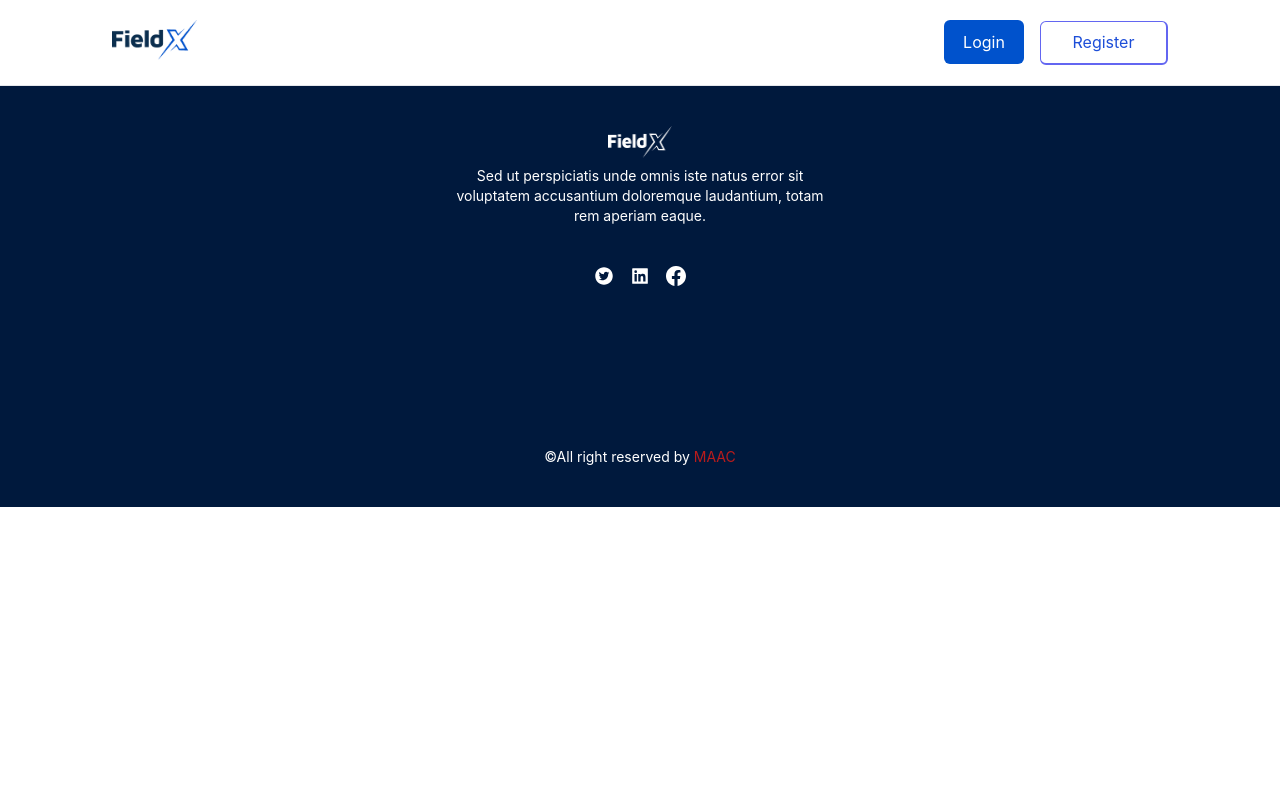
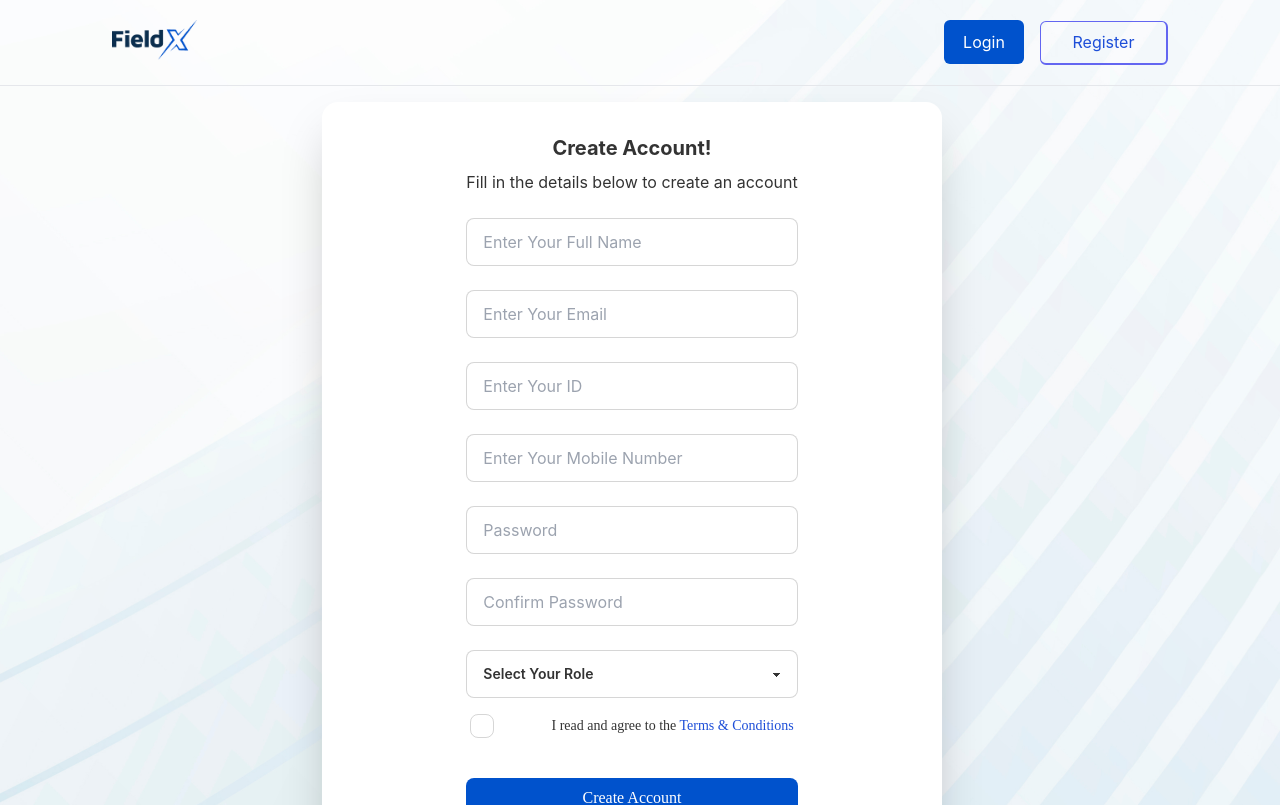
Before and after one commit to Mahbub-Sajon/MAACTASK, a React (Create React App) app: page /signin in a window 1280 px wide. Shown: the top 805 px of the page. Built offline with nearby package versions, Linux system fonts and the light colour scheme.

Commit message:
singup and login route set

```diff
--- a/src/App.js
+++ b/src/App.js
@@ -1,6 +1,5 @@
 import './App.css';
 import Home from './Pages/Home/Home';
-import Nav from './Pages/Components/Nav/Nav'
 import { Route, Routes } from 'react-router-dom';
 import Login from './Pages/Login/Login';
 import SignIn from './Pages/SignIn/SignIn';
@@ -10,7 +9,7 @@ import Footer from './Pages/Components/Footer/Footer';
 function App() {
   return (
     <div className='App'>
-     <Nav></Nav>
+
      <Routes>
       <Route path="/" element={<Home></Home>}></Route>
       <Route path="/login" element={<Login></Login>}></Route>
--- a/src/Pages/Home/Home.js
+++ b/src/Pages/Home/Home.js
@@ -7,10 +7,12 @@ import About from '../Components/About/About';
 import Faq from '../Components/Faq/Faq';
 import bg2 from '../../img/bg2.png'
 import Teams from '../Components/Teams/Teams';
+import Nav from '../Components/Nav/Nav';
 
 const Home = () => {
     return (
        <div>
+        <Nav></Nav>
          <div style={{
             backgroundImage: `url(${ bg })`
         }}>
--- a/src/Pages/Login/Login.js
+++ b/src/Pages/Login/Login.js
@@ -1,8 +1,60 @@
 import React from 'react';
+import Nav from '../Components/Nav/Nav';
+import bg from '../../img/bg-img.png'
+import { Link } from "react-router-dom";
 
 const Login = () => {
     return (
         <div>
+            <div style={{
+            backgroundImage: `url(${ bg })`
+        }}>
+            <Nav></Nav>
+
+           <div>
+           <div className="hero min-h-screen ">
+  <div className="hero-content flex-col lg:flex-row-reverse">
+    <div className="text-center lg:text-left">
+
+
+    </div>
+    <div className="card px-36 shadow-2xl bg-base-100">
+      <div className="card-body">
+        <h2 className='text-xl font-bold'>Welcome Back!</h2>
+        <p>Please login to your account</p>
+
+
+        <div className="form-control">
+          <label className="label">
+
+          </label>
+          <input type="email" placeholder="Enter Your Email" className="input input-bordered" required/>
+        </div>
+
+
+
+        <div className="form-control">
+          <label className="label">
+
+          </label>
+          <input type="password" placeholder="Password" className="input input-bordered" required/>
+          <label className="label">
+            <p className='font-manrope'>
+            Don't have an account?  <Link to="/signin" className="text-sm text-blue-700 label-text-alt link link-hover">Sign Up</Link>
+            </p>
+
+          </label>
+        </div>
+        <div className="form-control mt-6">
+          <button className=" text-white font-manrope py-2 rounded-lg btn-primary">Sign in</button>
+        </div>
+      </div>
+    </div>
+  </div>
+</div>
+           </div>
+
+            </div>
 
         </div>
     );
--- a/src/Pages/SignIn/SignIn.js
+++ b/src/Pages/SignIn/SignIn.js
@@ -1,8 +1,129 @@
 import React from 'react';
+import Nav from '../Components/Nav/Nav';
+import { Link } from "react-router-dom";
+import bg from '../../img/bg-img.png'
+
 
 const SignIn = () => {
     return (
         <div>
+            <div style={{
+                backgroundImage: `url(${bg})`
+            }}>
+                <Nav></Nav>
+
+                <div>
+                    <div className="hero min-h-screen ">
+                        <div className="hero-content flex-col lg:flex-row-reverse">
+                            <div className="text-center lg:text-left">
+
+
+                            </div>
+                            <div className="card px-28 shadow-2xl bg-base-100">
+                                <div className="card-body">
+                                    <h2 className='text-xl font-bold'>Create Account!</h2>
+                                    <p>Fill in the details below to create an account</p>
+
+
+
+
+                                    <div className="form-control">
+                                        <label className="label">
+
+                                        </label>
+                                        <input type="text" placeholder="Enter Your Full Name" className="input input-bordered" required />
+                                    </div>
+
+
+
+
+                                    <div className="form-control">
+                                        <label className="label">
+
+                                        </label>
+                                        <input type="email" placeholder="Enter Your Email" className="input input-bordered" required />
+                                    </div>
+
+
+
+                                    <div className="form-control">
+                                        <label className="label">
+
+                                        </label>
+                                        <input type="number" placeholder="Enter Your ID" className="input input-bordered" required />
+                                    </div>
+
+
+
+                                    <div className="form-control">
+                                        <label className="label">
+
+                                        </label>
+                                        <input type="number" placeholder="Enter Your Mobile Number" className="input input-bordered" required />
+                                    </div>
+
+
+
+                                    <div className="form-control">
+                                        <label className="label">
+
+                                        </label>
+                                        <input type="password" placeholder="Password" className="input input-bordered" required />
+                                    </div>
+
+
+
+                                    <div className="form-control">
+                                        <label className="label">
+
+                                        </label>
+                                        <input type="Password" placeholder="Confirm Password" className="input input-bordered" required />
+                                    </div>
+
+
+
+
+
+
+                                    <div class="form-control">
+                                        <label className="label">
+
+                                        </label>
+
+                                        <select class="select select-bordered">
+                                            <option disabled selected>Select Your Role</option>
+                                            <option>HUB</option>
+                                        </select>
+
+                                    </div>
+
+                                    <div class="form-control">
+                                        <label class="label cursor-pointer">
+                                            <input type="checkbox" class="checkbox" />
+                                            <span class="label-text font-manrope">I read and agree to the <span className='text-blue-700'><a href="#">Terms & Conditions</a></span></span>
+
+                                        </label>
+                                    </div>
+
+
+
+                                    <div className="form-control mt-6">
+                                        <button className=" text-white font-manrope py-2 rounded-lg btn-primary">Create Account</button>
+                                    </div>
+
+                                    <label className="label">
+                                        <p className='font-manrope'>
+                                            Already have an account?  <Link to="/login" className="text-sm text-blue-700 label-text-alt link link-hover">Sign In</Link>
+                                        </p>
+
+                                    </label>
+                                </div>
+                            </div>
+                        </div>
+                    </div>
+                </div>
+
+            </div>
 
         </div>
     );
```
